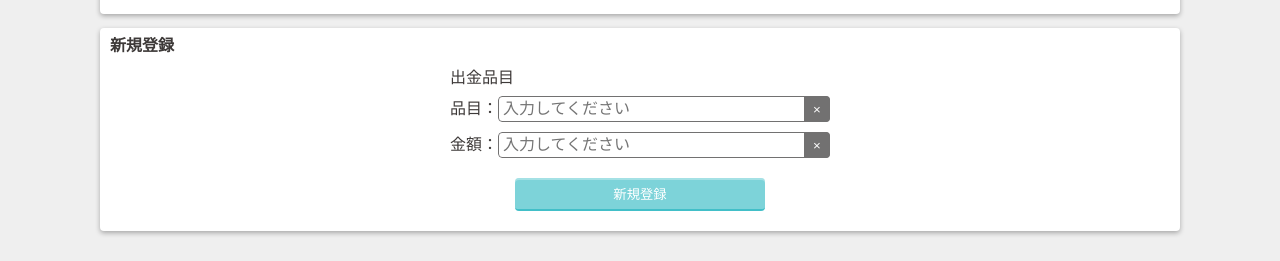
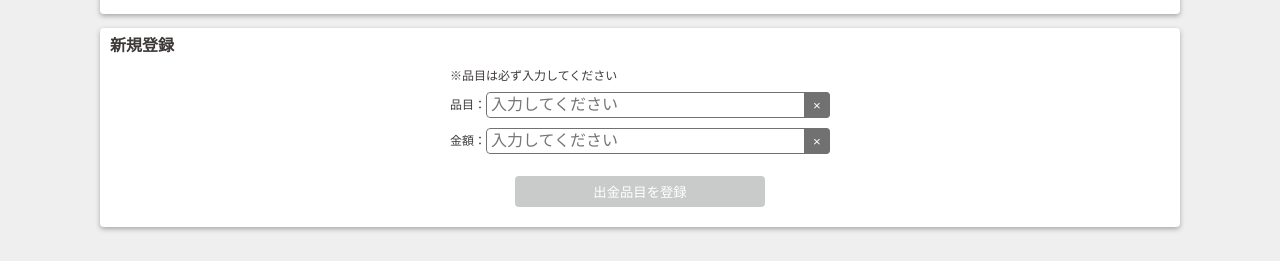
Before and after one commit to kaboko14/kakeibo, a Vue app: page /library in a window 1280 px wide. Shown: the part 150-411 px from the top of the page. Built offline with nearby package versions, Linux system fonts and the light colour scheme; no server answers; the database is empty; sample sign-in values are in the browser's storage.

Commit message:
品目登録時、品目未入力では登録ボタン非活性

```diff
--- a/src/components/atoms/FormLabel.vue
+++ b/src/components/atoms/FormLabel.vue
@@ -15,7 +15,7 @@ export default {
 </script>
 <style scoped lang="scss">
 .label {
-  font-size: 16px;
+  font-size: 12px;
   line-height: 26px;
   white-space: nowrap;
 }
--- a/src/components/pages/ExpenseCategoryForm.vue
+++ b/src/components/pages/ExpenseCategoryForm.vue
@@ -1,16 +1,29 @@
 <template>
   <div>
-    <p class="expense-category-form__text">出金品目</p>
+    <p
+      class="expense-category-form__note"
+    >
+      ※品目は必ず入力してください
+    </p>
     <AddCategoryForms
       :category-item="categoryItem"
       @add-category-form-input="onChange"
     >
       <Button
+        v-if="item.name"
         :button-color="'color-sub'"
         @click="addCategoryItem"
       >
         <p>
-          新規登録
+          {{ buttonLabel }}
+        </p>
+      </Button>
+      <Button
+        v-else
+        :button-color="'color-disable'"
+      >
+        <p>
+          {{ buttonLabel }}
         </p>
       </Button>
     </AddCategoryForms>
@@ -32,7 +45,8 @@ export default {
         name: '',
         price: 0,
         createdAt: ''
-      }
+      },
+      buttonLabel: '出金品目を登録'
     };
   },
   computed: {
@@ -64,7 +78,8 @@ export default {
 </script>
 <style lang="scss" scoped>
 .expense-category-form {
-  &__text {
+  &__note {
+    font-size: 12px;
     margin-bottom: 10px;
   }
 }
--- a/src/components/pages/IncomeCategoryForm.vue
+++ b/src/components/pages/IncomeCategoryForm.vue
@@ -1,16 +1,29 @@
 <template>
   <div>
-    <p class="income-category-form__text">入金品目</p>
+    <p
+      class="income-category-form__note"
+    >
+      ※品目は必ず入力してください
+    </p>
     <AddCategoryForms
       :category-item="categoryItem"
       @add-category-form-input="onChange"
     >
       <Button
+        v-if="item.name"
         :button-color="'color-sub'"
         @click="addCategoryItem"
       >
         <p>
-          新規登録
+          {{ buttonLabel }}
+        </p>
+      </Button>
+      <Button
+        v-else
+        :button-color="'color-disable'"
+      >
+        <p>
+          {{ buttonLabel }}
         </p>
       </Button>
     </AddCategoryForms>
@@ -32,7 +45,8 @@ export default {
         name: '',
         price: 0,
         createdAt: ''
-      }
+      },
+      buttonLabel: '入金品目を登録'
     };
   },
   computed: {
@@ -64,7 +78,8 @@ export default {
 </script>
 <style lang="scss" scoped>
 .income-category-form {
-  &__text {
+  &__note {
+    font-size: 12px;
     margin-bottom: 10px;
   }
 }
```
